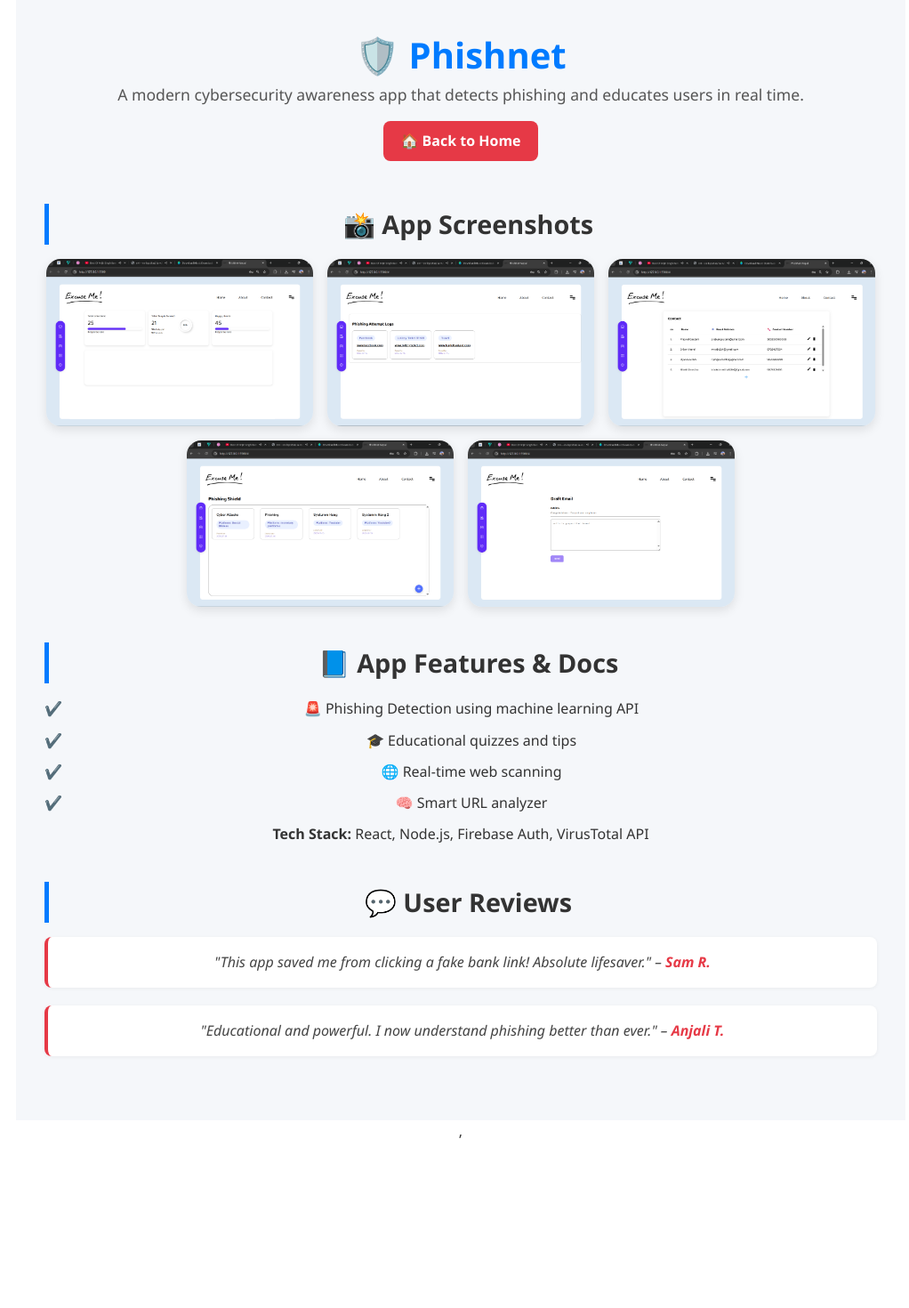
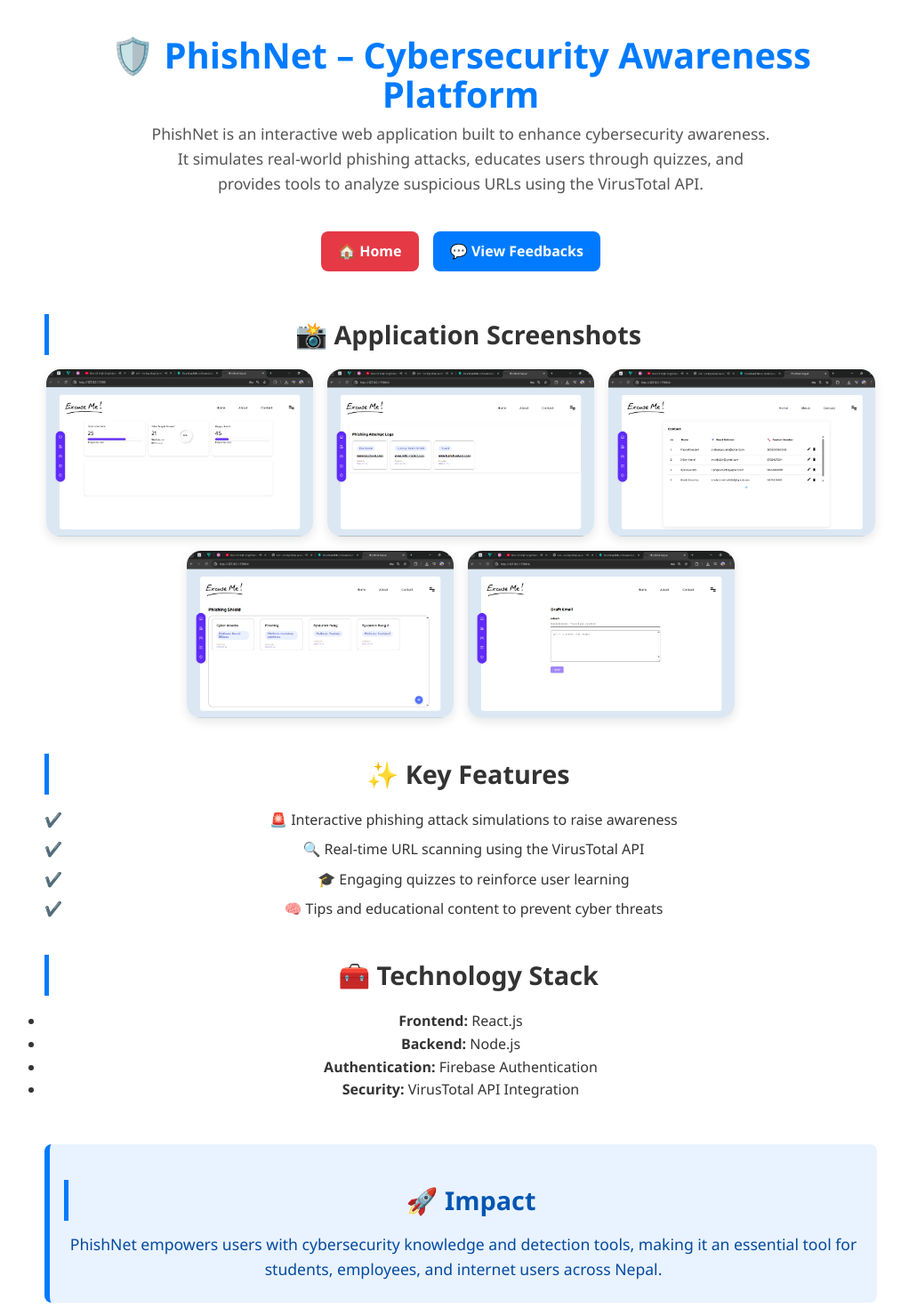
Before and after one commit to srjnnn/Blogs, a React (Vite) app: page /projects/phishnet in a window 1280 px wide. Shown: the part 40-1510 px from the top of the page at 89% size, without its empty margins (122-1144 px from the left). Before the commit the page ends 1355 px from the top, so only its background shows below. Built offline with nearby package versions, Linux system fonts and the light colour scheme.

Commit message:
added the detailing in the phishnet app

```diff
--- a/src/Blogs/Phishnet/phishnet.css
+++ b/src/Blogs/Phishnet/phishnet.css
@@ -4,14 +4,17 @@
   box-sizing: border-box;
 }
 
+body {
+  background-color: #f5f7fa;
+  font-family: 'Segoe UI', sans-serif;
+  color: #333;
+}
+
 .phishnet-container {
-  font-family: 'Segoe UI', sans-serif;
-  background-color: #f5f7fa;
-  color: #333;
   padding: 2rem;
-  line-height: 1.6;
   max-width: 1000px;
   margin: auto;
+  line-height: 1.6;
 }
 
 .hero {
@@ -28,21 +31,32 @@
 .hero p {
   font-size: 1.1rem;
   color: #555;
+  max-width: 700px;
+  margin: auto;
 }
 
-.home-button {
+.nav-buttons {
+  margin-top: 1.5rem;
+  display: flex;
+  justify-content: center;
+  gap: 1rem;
+  flex-wrap: wrap;
+}
+
+.feedback-button {
+  background-color: #007bff;
   display: inline-block;
   margin-top: 1rem;
   padding: 0.6rem 1.2rem;
-  background-color: #007bff;
   color: white;
   text-decoration: none;
-  border-radius: 8px;
-  font-weight: 500;
+  border-radius: 0.5rem;
+  font-weight: bold;
   transition: background 0.3s ease;
 }
 
-.home-button:hover {
+.home-button:hover,
+.feedback-button:hover {
   background-color: #0056b3;
 }
 
@@ -70,13 +84,15 @@
   max-width: 300px;
   border-radius: 1rem;
   box-shadow: 0 4px 12px rgba(0, 0, 0, 0.1);
-  transition: transform 0.3s ease;
+  transition: transform 0.3s ease, box-shadow 0.3s ease;
 }
 
 .screenshot-gallery img:hover {
   transform: scale(1.05);
+  box-shadow: 0 6px 16px rgba(0, 0, 0, 0.15);
 }
 
+/* Features */
 .features ul {
   list-style: none;
   padding-left: 0;
@@ -85,7 +101,9 @@
 .features li {
   margin-bottom: 0.6rem;
   position: relative;
-  padding-left: 1.5rem;
+  padding-left: 1.8rem;
+  font-size: 1rem;
+  line-height: 1.5;
 }
 
 .features li::before {
@@ -95,9 +113,12 @@
   top: 0;
 }
 
-/* Reviews section */
+.tech-stack p {
+  margin-bottom: 0.5rem;
+}
+
 .review {
-  background: white;
+  background: #ffffff;
   padding: 1rem 1.2rem;
   border-left: 4px solid #007bff;
   border-radius: 0.5rem;
@@ -115,6 +136,23 @@
   font-weight: bold;
   color: #007bff;
 }
+.conclusion {
+  margin-top: 3rem;
+  padding: 1.5rem 1rem;
+  background-color: #e9f2ff;
+  border-left: 6px solid #007bff;
+  border-radius: 8px;
+  color: #034a9f;
+  font-size: 1.1rem;
+  line-height: 1.6;
+}
+
+.conclusion h2 {
+  margin-bottom: 0.75rem;
+  font-weight: 600;
+  color: #0056b3;
+}
+
 
 /* Responsive */
 @media screen and (max-width: 768px) {
@@ -122,6 +160,11 @@
     font-size: 2rem;
   }
 
+  .nav-buttons {
+    flex-direction: column;
+    gap: 0.75rem;
+  }
+
   .screenshot-gallery {
     flex-direction: column;
     align-items: center;
--- a/src/Blogs/Phishnet/phishnet.jsx
+++ b/src/Blogs/Phishnet/phishnet.jsx
@@ -1,53 +1,73 @@
 import { Link } from 'react-router-dom';
 import './phishnet.css';
 import React from 'react';
-import phish1 from "../../assets/projects/phishnet/phish1.png"
-import phish2 from "../../assets/projects/phishnet/phish2.png"
-import phish3 from "../../assets/projects/phishnet/phish3.png"
-import phish4 from "../../assets/projects/phishnet/phish4.png"
-import phish5 from "../../assets/projects/phishnet/phish5.png"
+import phish1 from "../../assets/projects/phishnet/phish1.png";
+import phish2 from "../../assets/projects/phishnet/phish2.png";
+import phish3 from "../../assets/projects/phishnet/phish3.png";
+import phish4 from "../../assets/projects/phishnet/phish4.png";
+import phish5 from "../../assets/projects/phishnet/phish5.png";
 
 function Phishnet() {
   return (
     <div className="phishnet-container">
+      {/* Hero Section */}
       <header className="hero">
-        <h1>🛡️ Phishnet</h1>
-        <p>A modern cybersecurity awareness app that detects phishing and educates users in real time.</p>
-        <Link to="/" className="home-button">🏠 Back to Home</Link>
+        <h1>🛡️ PhishNet – Cybersecurity Awareness Platform</h1>
+        <p>
+          PhishNet is an interactive web application built to enhance cybersecurity awareness.
+          It simulates real-world phishing attacks, educates users through quizzes, and provides
+          tools to analyze suspicious URLs using the VirusTotal API.
+        </p>
+        <div className="nav-buttons">
+          <Link to="/" className="home-button">🏠 Home</Link>
+          <Link to="/projects/phishnet/feedbacks" className="feedback-button">💬 View Feedbacks</Link>
+        </div>
       </header>
 
+      {/* Screenshots Section */}
       <section className="screenshots">
-        <h2>📸 App Screenshots</h2>
+        <h2>📸 Application Screenshots</h2>
         <div className="screenshot-gallery">
-          <img src={phish1} alt="Phishnet Screenshot 1" />
-          <img src={phish2} alt="Phishnet Screenshot 2" />
-          <img src={phish3} alt="Phishnet Screenshot 3" />
-          <img src={phish4} alt="Phishnet Screenshot 4" />
-          <img src={phish5} alt="Phishnet Screenshot 5" />
+          <img src={phish1} alt="Login Page" />
+          <img src={phish2} alt="URL Analyzer Tool" />
+          <img src={phish3} alt="Quiz Module" />
+          <img src={phish4} alt="Phishing Simulation" />
+          <img src={phish5} alt="Educational Section" />
         </div>
       </section>
 
+      {/* Features Section */}
       <section className="features">
-        <h2>📘 App Features & Docs</h2>
+        <h2>✨ Key Features</h2>
         <ul>
-          <li>🚨 Phishing Detection using machine learning API</li>
-          <li>🎓 Educational quizzes and tips</li>
-          <li>🌐 Real-time web scanning</li>
-          <li>🧠 Smart URL analyzer</li>
+          <li>🚨 Interactive phishing attack simulations to raise awareness</li>
+          <li>🔍 Real-time URL scanning using the VirusTotal API</li>
+          <li>🎓 Engaging quizzes to reinforce user learning</li>
+          <li>🧠 Tips and educational content to prevent cyber threats</li>
         </ul>
-        <p><strong>Tech Stack:</strong> React, Node.js, Firebase Auth, VirusTotal API</p>
       </section>
 
-      <section className="reviews">
-        <h2>💬 User Reviews</h2>
-        <div className="review">
-          <p>"This app saved me from clicking a fake bank link! Absolute lifesaver." – <em>Sam R.</em></p>
-        </div>
-        <div className="review">
-          <p>"Educational and powerful. I now understand phishing better than ever." – <em>Anjali T.</em></p>
-        </div>
+      {/* Tech Stack Section */}
+      <section className="tech-stack">
+        <h2>🧰 Technology Stack</h2>
+        <ul>
+          <li><strong>Frontend:</strong> React.js</li>
+          <li><strong>Backend:</strong> Node.js</li>
+          <li><strong>Authentication:</strong> Firebase Authentication</li>
+          <li><strong>Security:</strong> VirusTotal API Integration</li>
+        </ul>
       </section>
+
+  <section className="conclusion">
+  <h2>🚀 Impact</h2>
+  <p>
+    PhishNet empowers users with cybersecurity knowledge and detection tools, making it an essential
+    tool for students, employees, and internet users across Nepal.
+  </p>
+</section>
     </div>
+
+
   );
 }
 
--- /dev/null
+++ b/src/Blogs/Phishnet/phishnetFeedbacks.jsx
@@ -0,0 +1,29 @@
+import React from 'react';
+import { Link } from 'react-router-dom';
+import './phishnet.css';
+
+const PhishnetFeedbacks = () => {
+  return (
+    <div className="phishnet-container">
+      <header className="hero">
+        <h1>💬 User Feedback – Phishnet</h1>
+        <p>What our users say about Phishnet</p>
+        <Link to="/projects/phishnet" className="home-button">⬅️ Back to App Overview</Link>
+      </header>
+
+      <section className="reviews">
+        <div className="review">
+          <p>"This app saved me from clicking a fake bank link! Absolute lifesaver." – <em>Sam R.</em></p>
+        </div>
+        <div className="review">
+          <p>"Educational and powerful. I now understand phishing better than ever." – <em>Anjali T.</em></p>
+        </div>
+        <div className="review">
+          <p>"Perfect for schools and offices. We use it for training new employees." – <em>CyberNepal</em></p>
+        </div>
+      </section>
+    </div>
+  );
+};
+
+export default PhishnetFeedbacks;
--- a/src/components/App/App.jsx
+++ b/src/components/App/App.jsx
@@ -9,6 +9,7 @@
 import AmityApp from '../../Blogs/Amity-App/amityApp';
 import VolMatching from '../../Blogs/VolMatching/volMatching';
 import Blood4life from '../../Blogs/Blood4Life/blood4life';
+import PhishnetFeedbacks from '../../Blogs/Phishnet/phishnetFeedbacks';
 function App() {
   return (
     <Routes>
@@ -19,6 +20,7 @@
       <Route path="/projects/amity-app" element={<AmityApp />} />
       <Route path="/projects/volmatching" element={<VolMatching />} />
       <Route path="/projects/blood4life" element={<Blood4life />} />
+      <Route path="projects/phishnet/feedbacks" element={<PhishnetFeedbacks />} />
       <Route path="*" element={<NotFound />} />
     </Routes>
   );
```
